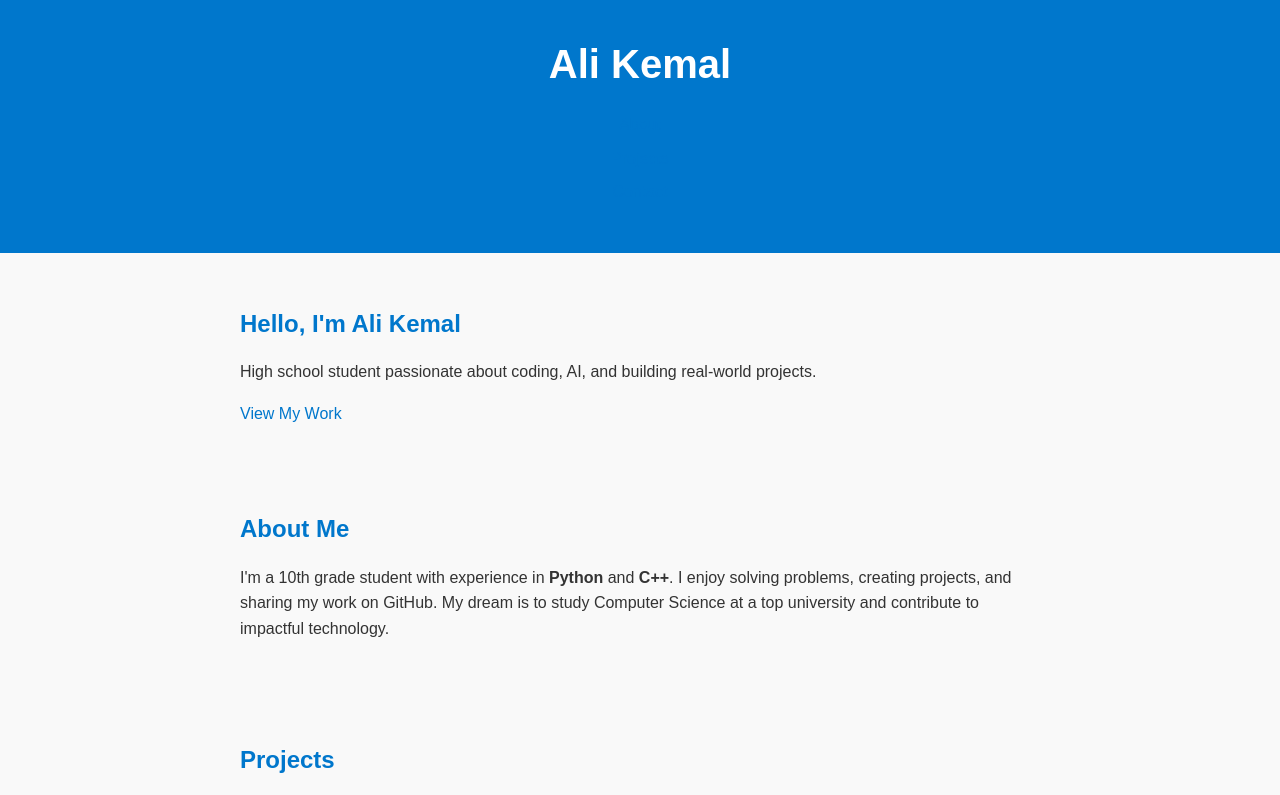
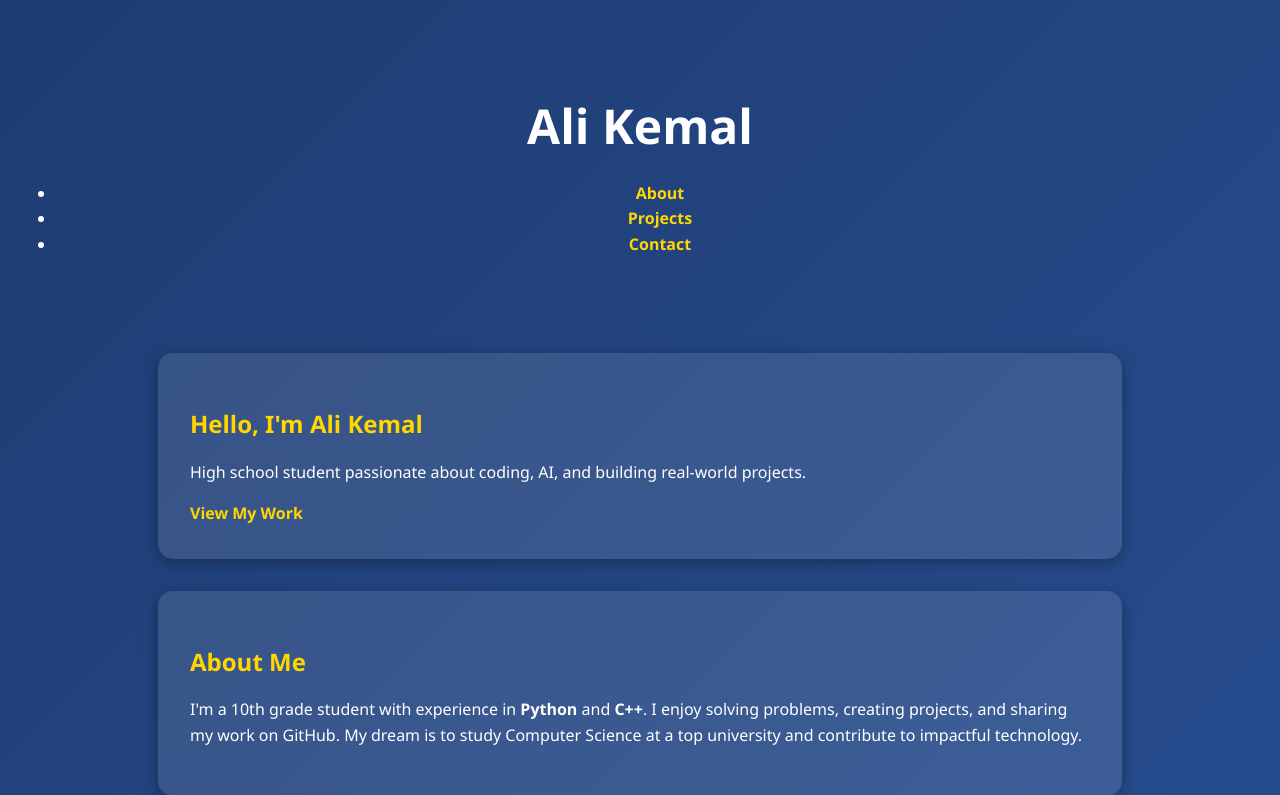
Before and after one commit to Ali28774/Ali28774.github.io, a plain HTML site: page index.html in a window 1280 px wide. Shown: the top 795 px of the page. Drawn offline with Linux system fonts and the light colour scheme.

Commit message:
Update style.css

```diff
--- a/style.css
+++ b/style.css
@@ -1,47 +1,51 @@
 body {
-  font-family: Arial, sans-serif;
+  font-family: 'Segoe UI', Tahoma, Geneva, Verdana, sans-serif;
   margin: 0;
   padding: 0;
+  background: linear-gradient(135deg, #1e3c72, #2a5298);
+  color: #fff;
   line-height: 1.6;
-  background: #f9f9f9;
-  color: #333;
 }
 
 header {
-  background: #0077cc;
-  color: #fff;
-  padding: 2rem;
   text-align: center;
+  padding: 3rem 1rem;
 }
 
 header h1 {
-  margin: 0;
-  font-size: 2.5rem;
+  font-size: 3rem;
+  margin-bottom: 0.5rem;
+  animation: fadeIn 2s ease-in-out;
+}
+
+header p {
+  font-size: 1.2rem;
+  opacity: 0.9;
 }
 
 section {
+  max-width: 900px;
+  margin: 2rem auto;
   padding: 2rem;
-  max-width: 800px;
-  margin: auto;
+  background: rgba(255, 255, 255, 0.1);
+  border-radius: 15px;
+  box-shadow: 0 4px 15px rgba(0,0,0,0.3);
+  transition: transform 0.3s;
+}
+
+section:hover {
+  transform: scale(1.02);
 }
 
 h2 {
-  color: #0077cc;
+  color: #ffd700;
   margin-bottom: 1rem;
 }
 
-ul {
-  list-style: none;
-  padding: 0;
-}
-
-ul li {
-  margin: 0.5rem 0;
-}
-
 a {
-  color: #0077cc;
+  color: #ffd700;
   text-decoration: none;
+  font-weight: bold;
 }
 
 a:hover {
@@ -49,9 +53,15 @@ a:hover {
 }
 
 footer {
-  background: #333;
-  color: #fff;
   text-align: center;
   padding: 1rem;
-  margin-top: 2rem;
+  background: rgba(0,0,0,0.5);
+  margin-top: 3rem;
+  font-size: 0.9rem;
 }
+
+/* Animasyon */
+@keyframes fadeIn {
+  from { opacity: 0; transform: translateY(-20px); }
+  to { opacity: 1; transform: translateY(0); }
+}
```
